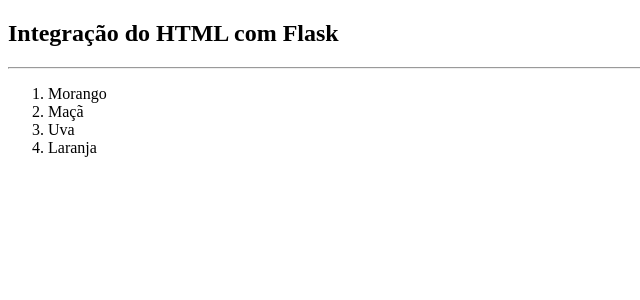
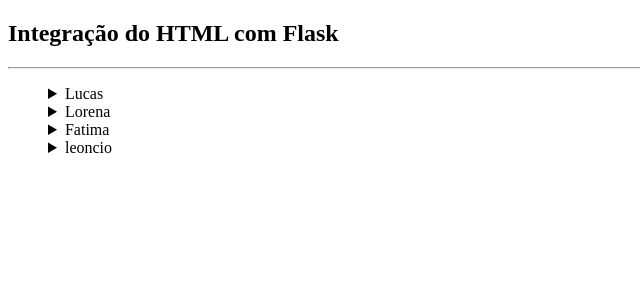
Before and after one commit to LucasCarvalhoo/Aprendendo_Flask, a Flask app: page / in a window 1280 px wide. Shown: the top 300 px of the page, without its empty margins (0-640 px from the left). Run offline with Flask 3, Linux system fonts and the light colour scheme.

Commit message:
retornando valores de um dicionario

```diff
--- a/secao1/app.py
+++ b/secao1/app.py
@@ -7,8 +7,8 @@
 # agora é criado uma rota
 @app.route('/')
 def principal():
-    frutas = ["Morango", "Maçã", "Uva", "Laranja"]
-    return render_template("index.html", frutas=frutas)
+    notas = {"Lucas": 9.0, "Lorena": 8.0, "Fatima": 10.0, "leoncio": 10.0}
+    return render_template("index.html", notas=notas)
 
 @app.route('/sobre')
 def sobre():
--- a/secao1/frutas.py
+++ /dev/null
@@ -1,4 +0,0 @@
-frutas = ["Morango", "Maçã", "Uva", "Laranja"]
-
-for fruta in frutas:
-    print(fruta)
--- a/secao1/templates/index.html
+++ b/secao1/templates/index.html
@@ -9,8 +9,11 @@
     <h2>Integração do HTML com Flask</h2>
     <hr>
     <ol>
-        {%for fruta in frutas%}
-            <li>{{fruta}}</li>
+        {%for aluno, nota in notas.items()%}
+            <details>
+                <summary>{{aluno}}</summary>
+                <p>{{nota}}</p>
+            </details>
         {%endfor%}
     </ol>
 </body>
```
